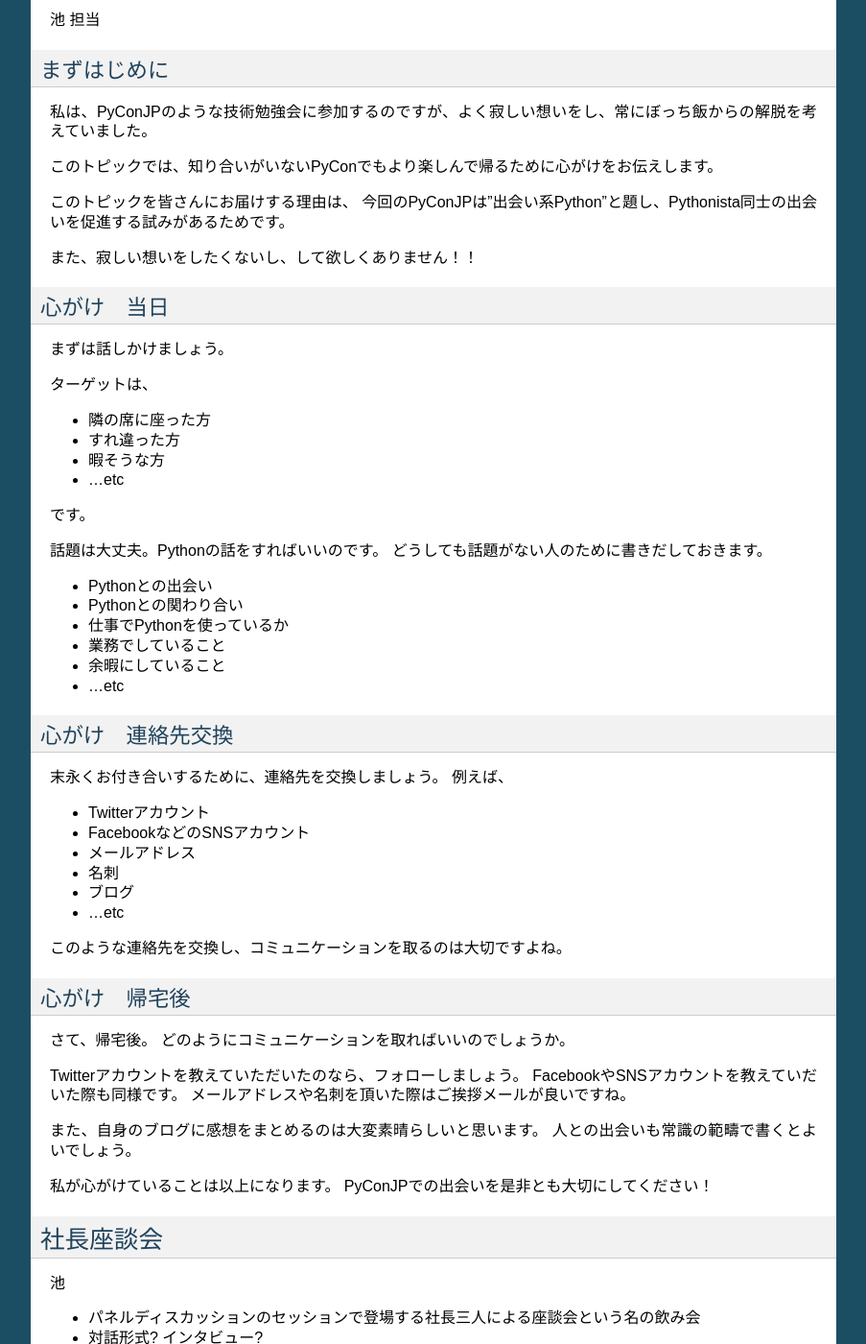
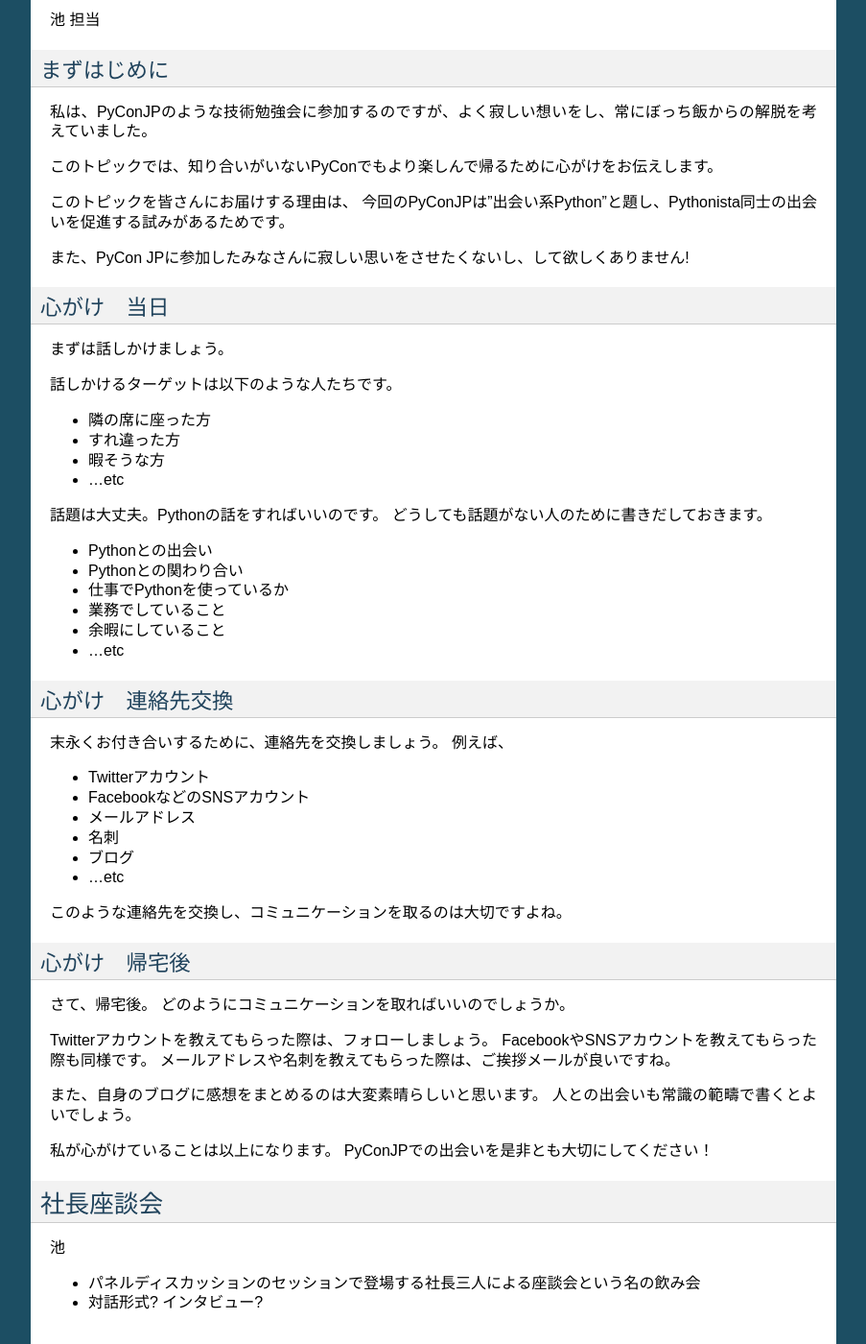
Before and after one commit to michilu/prepycon-article, a Sphinx documentation site: the page built from sphinx/vol3.rst, in a window 1280 px wide and 1400 px high, scrolled down 995 px. Shown: the whole window at 96% size, without its empty margins (198-1101 px from the left). Built offline with Sphinx 7.4.7, drawn with Linux system fonts in a browser that asks for light colours.

Commit message:
tiny changes

```diff
--- a/sphinx/vol3.rst
+++ b/sphinx/vol3.rst
@@ -65,21 +65,19 @@
 このトピックを皆さんにお届けする理由は、
 今回のPyConJPは"出会い系Python"と題し、Pythonista同士の出会いを促進する試みがあるためです。
 
-また、寂しい想いをしたくないし、して欲しくありません！！
+また、PyCon JPに参加したみなさんに寂しい思いをさせたくないし、して欲しくありません!
 
 心がけ　当日
 ----------------------------------------
 
 まずは話しかけましょう。
 
-ターゲットは、
+話しかけるターゲットは以下のような人たちです。
 
 - 隣の席に座った方
 - すれ違った方
 - 暇そうな方
 - ...etc
-
-です。
 
 話題は大丈夫。Pythonの話をすればいいのです。
 どうしても話題がない人のために書きだしておきます。
@@ -112,9 +110,9 @@
 さて、帰宅後。
 どのようにコミュニケーションを取ればいいのでしょうか。
 
-Twitterアカウントを教えていただいたのなら、フォローしましょう。
-FacebookやSNSアカウントを教えていだいた際も同様です。
-メールアドレスや名刺を頂いた際はご挨拶メールが良いですね。
+Twitterアカウントを教えてもらった際は、フォローしましょう。
+FacebookやSNSアカウントを教えてもらった際も同様です。
+メールアドレスや名刺を教えてもらった際は、ご挨拶メールが良いですね。
 
 また、自身のブログに感想をまとめるのは大変素晴らしいと思います。
 人との出会いも常識の範疇で書くとよいでしょう。
```
